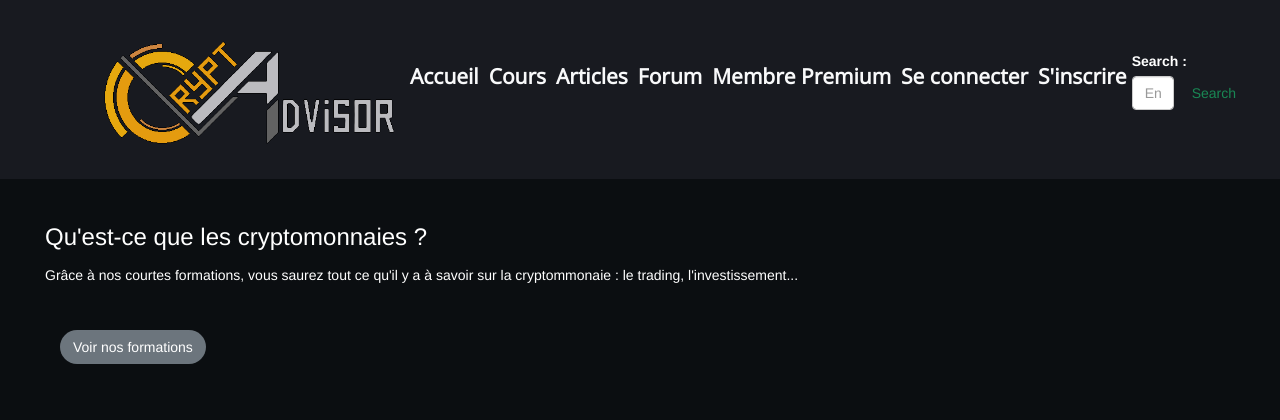
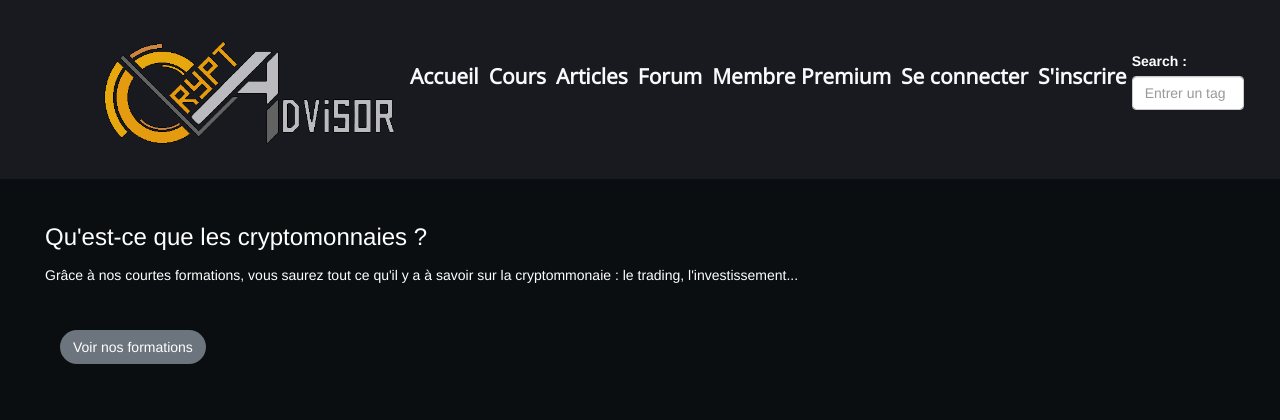
Before and after one commit to Aslan-06/CryptAdvisor_Bootstrap-JQuery-PHP, a PHP site: page / in a window 1280 px wide. Shown: the top 420 px of the page. Run offline with PHP 8.4, Linux system fonts and the light colour scheme; some libraries are stand-ins or nearby versions.

Commit message:
changement header

```diff
--- a/Templates/corps/header.php
+++ b/Templates/corps/header.php
@@ -15,14 +15,21 @@
         #tag-container{display: inline-block;position: relative;vertical-align: middle;width: 360px;}
         #tag-container input{width:100%}
         #tag-container ul{left:0 !important;right:0 !important;max-height:320px;overflow-y:auto;overflow-x:hidden;}
+
+        .navbar-dark{
+            background:#181a20;
+        }
+
+        ul.nav a:hover { color: #fec63d !important; }
+
     </style>
 </head>
 
 <body class="text-white">
     <header id="header">
 
-        <nav class="navbar navbar-expand-lg navbar-light">
-        <div class="container-fluid">
+        <nav class="navbar navbar-expand-lg navbar-dark">
+        <div class="container-fluid" >
         <a id="lien_logo" href="index.php">
                     <img id="img_logo" src="Templates/corps/logo CryptAdvisor.png" alt="Logo de site CryptAdvisor" class="w-14 h-auto"/>
             </a>
@@ -30,7 +37,7 @@
             <span class="navbar-toggler-icon"></span>
             </button>
             <div class="collapse navbar-collapse" id="navbarSupportedContent">
-            <ul class="navbar-nav me-auto mb-2 mb-lg-0"  class="background-nav">
+            <ul class="navbar-nav me-auto mb-2 mb-lg-0"  class="background-nav" >
                 <li class="nav-item">
                 <a class="text-light nav-link active" aria-current="page" href="index.php?module=Accueil">Accueil</a>
                 </li>
@@ -67,7 +74,6 @@
             <form class="d-flex">
 
                 <input class="form-control me-2" id="tag" type="text" placeholder="Entrer un tag" aria-label="tag">
-                <button class="btn btn-outline-success" type="submit">Search</button>
                 <div id="search-results">
                 </div>
             </form>
--- a/assets/css/style.css
+++ b/assets/css/style.css
@@ -15,7 +15,6 @@ a{
 #header {
     height:179px;
     background-color: #181a20;
-
 }
 #img_logo {
     width:308px;
@@ -44,9 +43,7 @@ a{
     margin-top: 66px;
     text-align: bottom;
 }
-.navbar .navbar-expand-lg .navbar-light a:hover{
-    color: #fec63d;
-}
+
 nav a{
     text-decoration:none;
     font-family: 'Open Sans';
```
Also changed, not shown: Templates/corps/article.php (+6 -2 lines), 1 other file.
